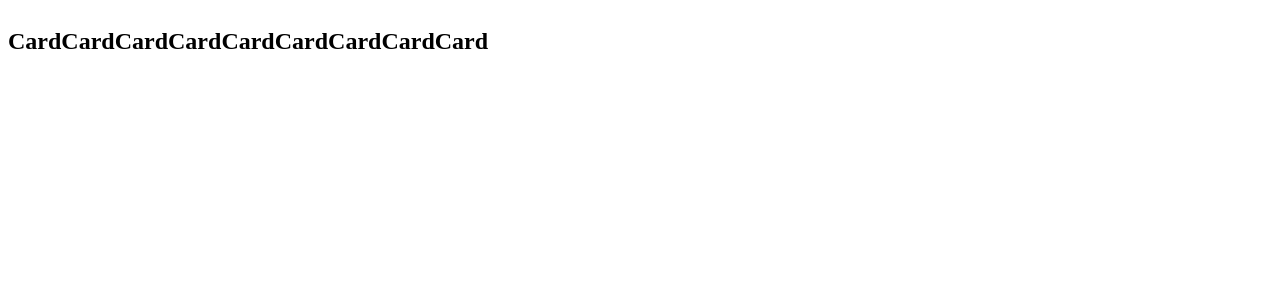
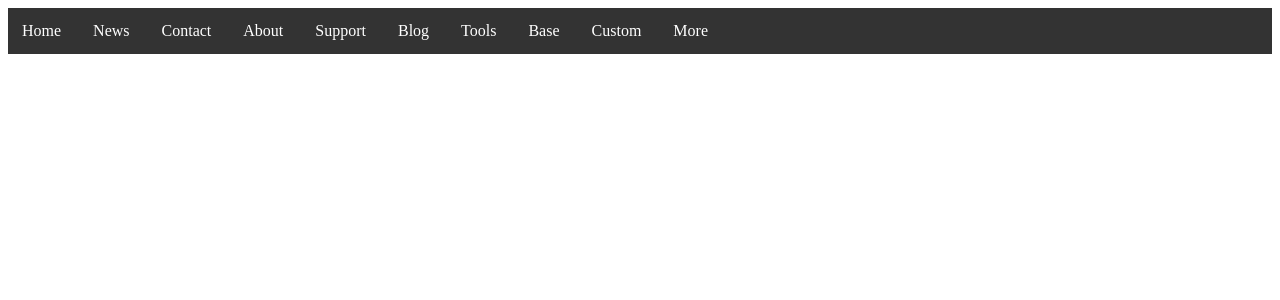
Before and after one commit to mijiFernandes/pa9, a Django app: page / in a window 1280 px wide. Shown: the top 300 px of the page. Run offline with Django 3.2, Linux system fonts and the light colour scheme.

Commit message:
Added files and changes required for deployment to heroku

```diff
--- a/templates/home.html
+++ b/templates/home.html
@@ -6,22 +6,37 @@
     <meta name="viewport" content="width=device-width, initial-scale=1">
     <title>Title</title>
     <style type="text/css">
-        .scrolling-wrapper {
-            -webkit-overflow-scrolling: touch;
+        div.scrollmenu {
+            background-color: #333;
+            overflow: auto;
+            white-space: nowrap;
+        }
+
+        div.scrollmenu a {
+            display: inline-block;
+            color: white;
+            text-align: center;
+            padding: 14px;
+            text-decoration: none;
+        }
+
+        div.scrollmenu a:hover {
+            background-color: #777;
         }
     </style>
 </head>
 <body>
-    <div class="scrolling-wrapper">
-        <div class="card" style="float: left;"><h2>Card</h2></div>
-        <div class="card" style="float: left;"><h2>Card</h2></div>
-        <div class="card" style="float: left;"><h2>Card</h2></div>
-        <div class="card" style="float: left;"><h2>Card</h2></div>
-        <div class="card" style="float: left;"><h2>Card</h2></div>
-        <div class="card" style="float: left;"><h2>Card</h2></div>
-        <div class="card" style="float: left;"><h2>Card</h2></div>
-        <div class="card" style="float: left;"><h2>Card</h2></div>
-        <div class="card" style="float: left;"><h2>Card</h2></div>
+    <div class="scrollmenu">
+        <a href="#home">Home</a>
+        <a href="#news">News</a>
+        <a href="#contact">Contact</a>
+        <a href="#about">About</a>
+        <a href="#support">Support</a>
+        <a href="#blog">Blog</a>
+        <a href="#tools">Tools</a>
+        <a href="#base">Base</a>
+        <a href="#custom">Custom</a>
+        <a href="#more">More</a>
     </div>
 </body>
 </html>
```
